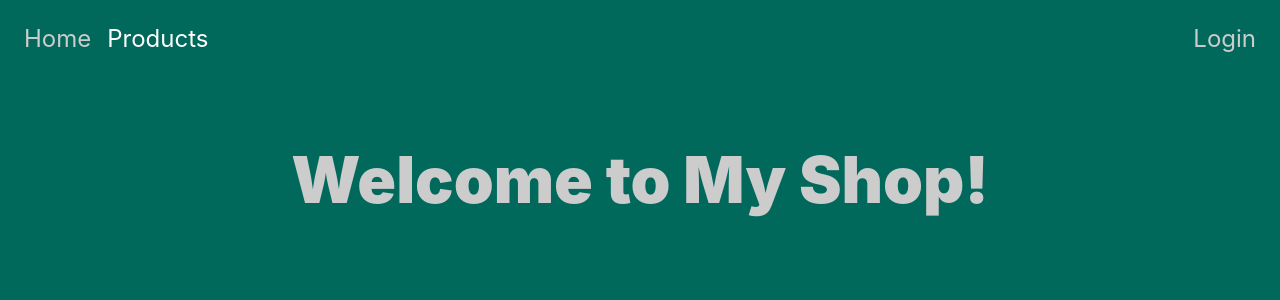
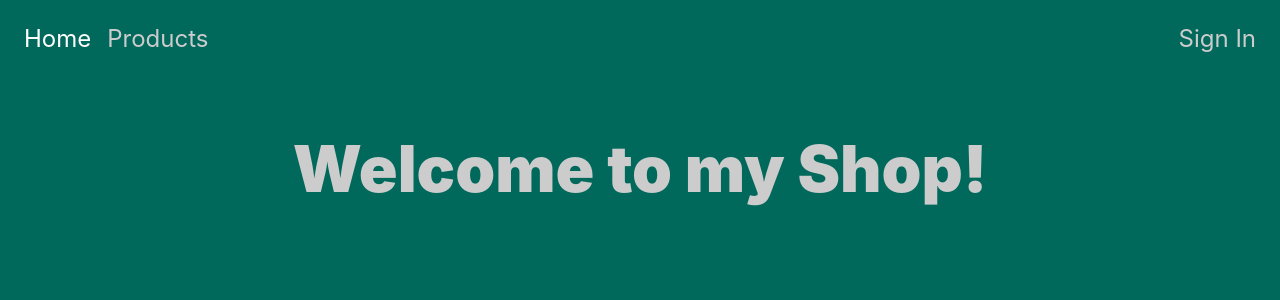
Before and after one commit to SbZhechev/my-shop, a React (Create React App) app in the folder client/: page / in a window 1280 px wide. Shown: the top 300 px of the page. Built offline with nearby package versions, Linux system fonts and the light colour scheme.

Commit message:
Added routing and authentication page.

```diff
--- a/client/package.json
+++ b/client/package.json
@@ -9,6 +9,7 @@
     "axios": "^1.4.0",
     "react": "^18.2.0",
     "react-dom": "^18.2.0",
+    "react-router-dom": "^6.14.1",
     "react-scripts": "5.0.1",
     "web-vitals": "^2.1.4"
   },
--- a/client/src/components/App.css
+++ b/client/src/components/App.css
@@ -6,8 +6,6 @@
 }
 
 .section__heading {
-  margin: 0;
-  margin-top: 1em;
   font-size: clamp(1.5rem, 5vw, 5rem);
   font-weight: 900;
 }
--- a/client/src/components/App.jsx
+++ b/client/src/components/App.jsx
@@ -1,12 +1,12 @@
 import Navigation from './navigation/Navigation';
+import { Outlet } from 'react-router-dom';
 import './App.css';
-
 
 function App() {
   return (
     <section className='section'>
       <Navigation />
-      <h1 className='section__heading'>Welcome to My Shop!</h1>
+      <Outlet />
     </section>
   );
 }
--- a/client/src/components/authentication/Authentication.jsx
+++ b/client/src/components/authentication/Authentication.jsx
@@ -1,5 +1,8 @@
 import React, { useState } from 'react';
 import AuthenticationForm from './AuthenticationForm';
+import { AUTHENTICATION_FORM_TYPES } from '../../utilites/constants';
+import Button from '../utility/Button';
+import { handleLogin, handleSignUp } from '../../services/AuthenticationService';
 
 export default function Authentication() {
   const [activeFormType, setActiveFormType] = useState(AUTHENTICATION_FORM_TYPES.LOGIN_FORM);
--- a/client/src/components/authentication/authenticationForm.css
+++ b/client/src/components/authentication/authenticationForm.css
@@ -9,7 +9,7 @@
   display: flex;
   flex-direction: column;
   gap: 1rem;
-  align-items: start;
+  align-items: flex-start;
 }
 
 .form__input {
--- /dev/null
+++ b/client/src/components/home/Home.jsx
@@ -0,0 +1,5 @@
+import React from 'react';
+
+export default function Home() {
+  return <h1 className='section__heading'>Welcome to my Shop!</h1>
+};
--- a/client/src/components/navigation/Navigation.jsx
+++ b/client/src/components/navigation/Navigation.jsx
@@ -1,18 +1,35 @@
 import React from 'react';
+import { NavLink } from 'react-router-dom';
 import './Navigation.css';
+
 
 export default function Navigation() {
   return (
     <nav className='navigation'>
       <ul className='navigation__list'>
         <li className='nagivation__listItem'>
-          <a className='navigation__link' href='#' title='home page'>Home</a>
+          <NavLink
+            className={({isActive}) => `navigation__link ${isActive ? 'navigation__link--active' : ''}`}
+            to={'/'}
+          >
+            Home
+          </NavLink>
         </li>
         <li className='nagivation__listItem'>
-          <a className='navigation__link navigation__link--active' href='#' title='prodcuts page'>Products</a>
+          <NavLink
+            className={({isActive}) => `navigation__link ${isActive ? 'navigation__link--active' : ''}`}
+            to={'/products'}
+          >
+            Products
+          </NavLink>
         </li>
         <li className='nagivation__listItem navigation__listItem--last'>
-          <a className='navigation__link' href='#' title='login page'>Login</a>
+          <NavLink
+            className={({isActive}) => `navigation__link ${isActive ? 'navigation__link--active' : ''}`}
+            to={'/signIn'}
+          >
+            Sign In
+          </NavLink>
         </li>
       </ul>
     </nav>
--- a/client/src/index.js
+++ b/client/src/index.js
@@ -1,11 +1,31 @@
 import React from 'react';
 import ReactDOM from 'react-dom/client';
 import './index.css';
+import { createBrowserRouter, RouterProvider } from 'react-router-dom';
 import App from './components/App';
+import Authentication from './components/authentication/Authentication';
+import Home from './components/home/Home';
+
+const router = createBrowserRouter([
+  {
+    path: '/',
+    element: <App />,
+    children: [
+      {
+        path: '/',
+        element: <Home />
+      },
+      {
+        path: '/signIn',
+        element: <Authentication />
+      }
+    ]
+  }
+])
 
 const root = ReactDOM.createRoot(document.getElementById('root'));
 root.render(
   <React.StrictMode>
-    <App />
+    <RouterProvider router={router} />
   </React.StrictMode>
 );
```
Also changed, not shown: 1 other file (tests, documents, lock files or other folders).
